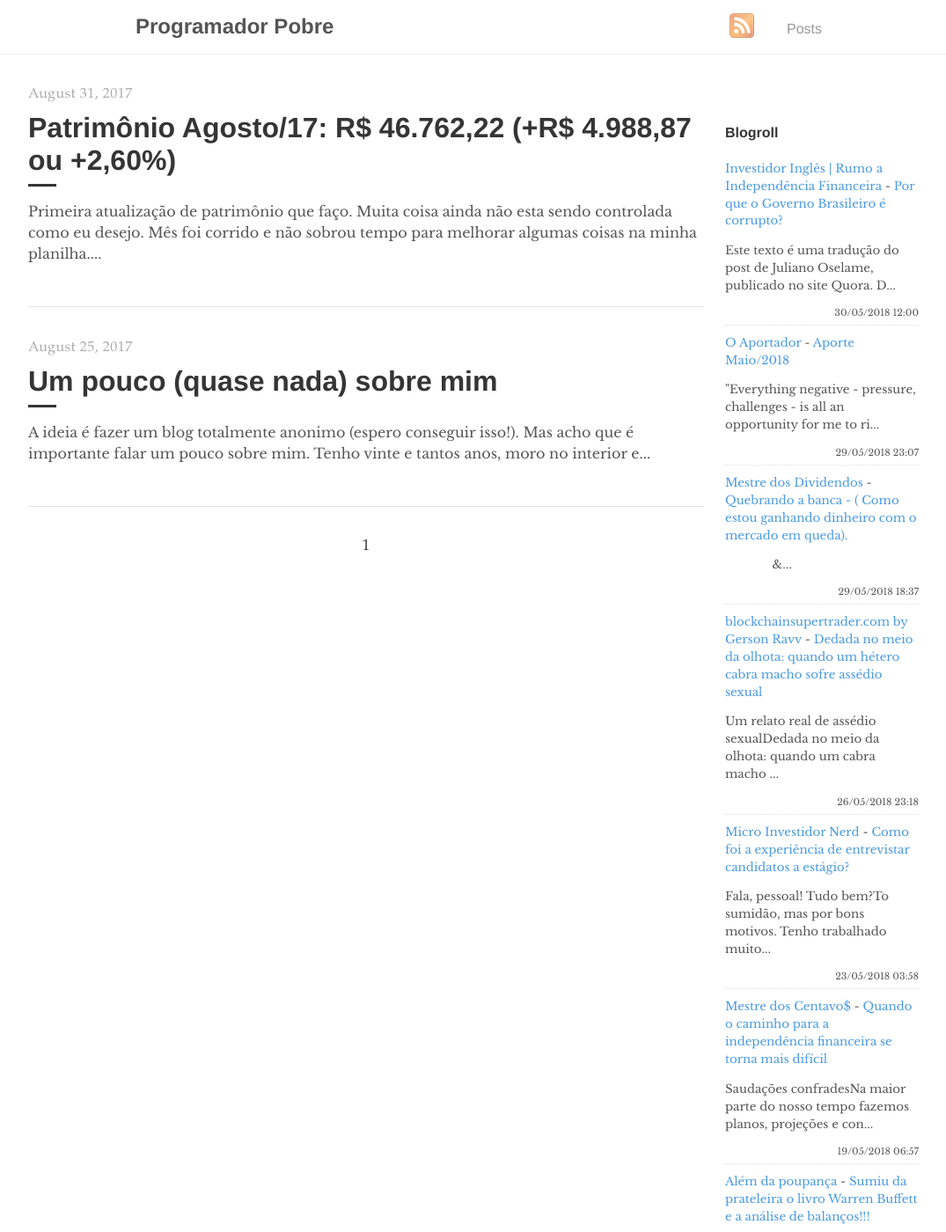
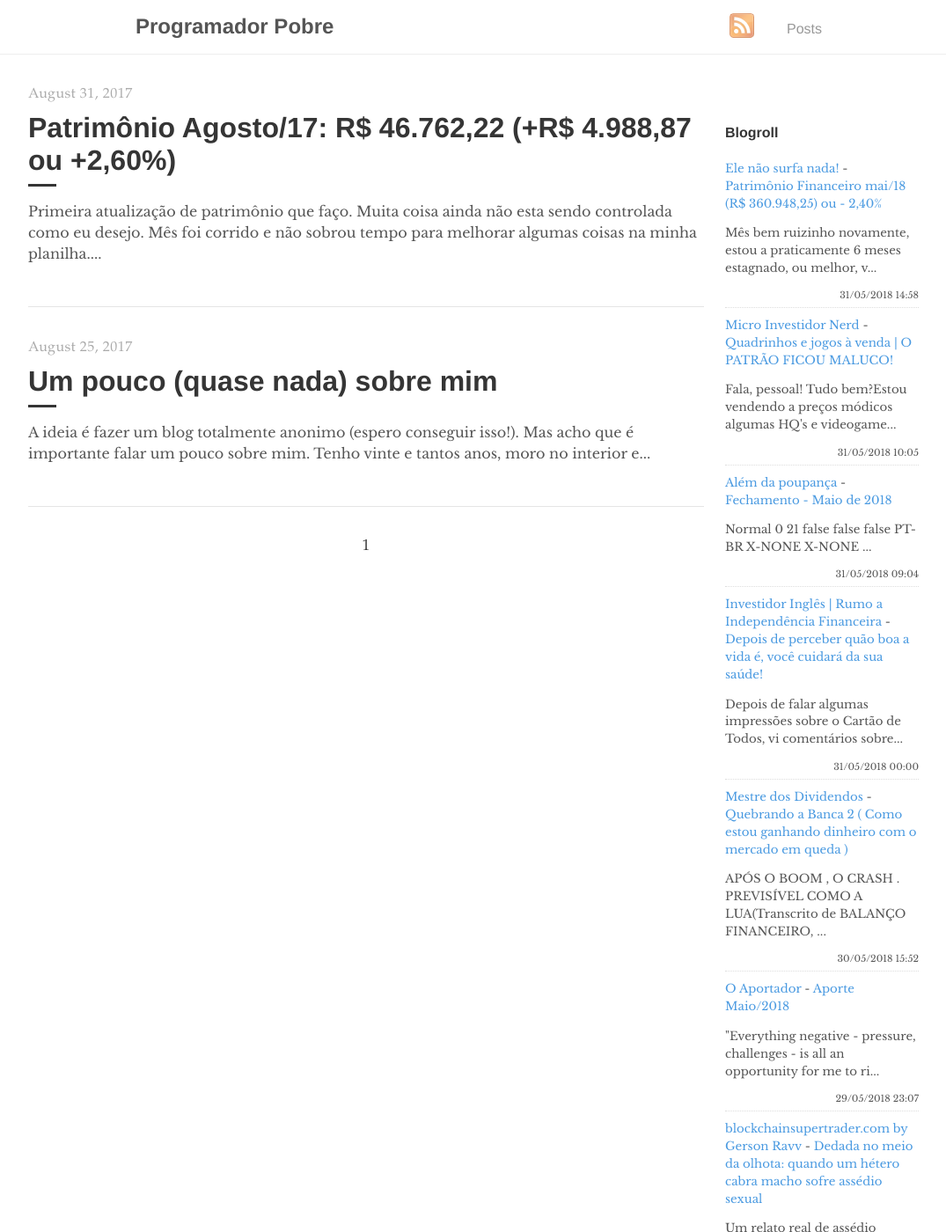
Before and after one commit to programadorpobre/programadorpobre.github.io, a Jekyll site: the page built from index.html, in a window 1280 px wide and 1400 px high. Shown: the whole window at 88% size, without its empty margins (96-1171 px from the left). Built offline with Jekyll 4.4.1, drawn with Linux system fonts in a browser that asks for light colours; the list of posts is cut into pages by our own code; comment, search, counter and statistics services are not loaded; some of the changed text lies outside the part shown.

Commit message:
[ci skip] travis #299

```diff
--- a/_includes/feed-entries.html
+++ b/_includes/feed-entries.html
@@ -1,7 +1,27 @@
 <div class="feed-entry">
-    <a class="feed-entry-site-name" href="https://www.investidoringles.com/">Investidor Inglês | Rumo a Independência Financeira</a> - <a class="feed-entry-title" href="https://www.investidoringles.com/2018/05/por-que-o-governo-brasileiro-e-corrupto.html">Por que o Governo Brasileiro é corrupto?</a>
-    <p class="feed-entry-summary">Este texto é uma tradução do post de Juliano Oselame, publicado no site Quora. D...</p>
-    <time datetime="2018-05-30T12:00:00.000-03:00">30/05/2018 12:00</time>
+    <a class="feed-entry-site-name" href="https://elenaosurfanada.blogspot.com/">Ele não surfa nada!</a> - <a class="feed-entry-title" href="https://elenaosurfanada.blogspot.com/2018/05/patrimonio-financeiro-mai18-r-36094825.html">Patrimônio Financeiro mai/18 (R$ 360.948,25) ou - 2,40%</a>
+    <p class="feed-entry-summary">Mês bem ruizinho novamente, estou a praticamente 6 meses estagnado, ou melhor, v...</p>
+    <time datetime="2018-05-31T14:58:00.001-03:00">31/05/2018 14:58</time>
+</div>
+<div class="feed-entry">
+    <a class="feed-entry-site-name" href="https://microinvestidornerd.blogspot.com/">Micro Investidor Nerd</a> - <a class="feed-entry-title" href="https://microinvestidornerd.blogspot.com/2018/05/quadrinhos-e-jogos-venda-o-patrao-ficou.html">Quadrinhos e jogos à venda | O PATRÃO FICOU MALUCO!</a>
+    <p class="feed-entry-summary">Fala, pessoal! Tudo bem?Estou vendendo a preços módicos algumas HQ's e videogame...</p>
+    <time datetime="2018-05-31T10:05:00.000-07:00">31/05/2018 10:05</time>
+</div>
+<div class="feed-entry">
+    <a class="feed-entry-site-name" href="https://alemdapoupanca.blogspot.com/">Além da poupança</a> - <a class="feed-entry-title" href="https://alemdapoupanca.blogspot.com/2018/05/fechamento-maio-de-2018.html">Fechamento - Maio de 2018</a>
+    <p class="feed-entry-summary">         Normal  0      21      false  false  false    PT-BR  X-NONE  X-NONE    ...</p>
+    <time datetime="2018-05-31T09:04:00.000-03:00">31/05/2018 09:04</time>
+</div>
+<div class="feed-entry">
+    <a class="feed-entry-site-name" href="https://www.investidoringles.com/">Investidor Inglês | Rumo a Independência Financeira</a> - <a class="feed-entry-title" href="https://www.investidoringles.com/2018/05/como-cuidar-da-saude.html">Depois de perceber quão boa a vida é, você cuidará da sua saúde!</a>
+    <p class="feed-entry-summary">Depois de falar algumas impressões sobre o Cartão de Todos, vi comentários sobre...</p>
+    <time datetime="2018-05-31T00:00:00.000-03:00">31/05/2018 00:00</time>
+</div>
+<div class="feed-entry">
+    <a class="feed-entry-site-name" href="https://mestredosdividendos.blogspot.com/">Mestre dos Dividendos</a> - <a class="feed-entry-title" href="https://mestredosdividendos.blogspot.com/2018/05/quebrando-banca-2-como-estou-ganhando.html">Quebrando a Banca 2 ( Como estou ganhando dinheiro com o mercado em  queda )</a>
+    <p class="feed-entry-summary">APÓS O BOOM , O CRASH . PREVISÍVEL COMO A LUA(Transcrito de BALANÇO FINANCEIRO, ...</p>
+    <time datetime="2018-05-30T15:52:00.001-07:00">30/05/2018 15:52</time>
 </div>
 <div class="feed-entry">
     <a class="feed-entry-site-name" href="https://oaportadorfinanceiro.blogspot.com/">O Aportador</a> - <a class="feed-entry-title" href="https://oaportadorfinanceiro.blogspot.com/2018/05/aporte-maio2018.html">Aporte Maio/2018</a>
@@ -9,19 +29,9 @@
     <time datetime="2018-05-29T23:07:00.001-03:00">29/05/2018 23:07</time>
 </div>
 <div class="feed-entry">
-    <a class="feed-entry-site-name" href="https://mestredosdividendos.blogspot.com/">Mestre dos Dividendos</a> - <a class="feed-entry-title" href="https://mestredosdividendos.blogspot.com/2018/05/quebrando-banca-como-estou-ganhando.html">Quebrando a banca - ( Como estou ganhando dinheiro com o mercado em queda).</a>
-    <p class="feed-entry-summary">&nbsp;&nbsp;&nbsp;&nbsp;&nbsp;&nbsp;&nbsp;&nbsp;&nbsp;&nbsp;&nbsp;&nbsp;&nbsp; &...</p>
-    <time datetime="2018-05-29T18:37:00.000-07:00">29/05/2018 18:37</time>
-</div>
-<div class="feed-entry">
     <a class="feed-entry-site-name" href="http://www.blockchainsupertrader.com/">blockchainsupertrader.com by Gerson Ravv</a> - <a class="feed-entry-title" href="http://www.blockchainsupertrader.com/2018/05/dedada-no-meio-da-olhota-quando-um.html">Dedada no meio da olhota: quando um hétero cabra macho sofre assédio sexual</a>
     <p class="feed-entry-summary">Um relato real de assédio sexualDedada no meio da olhota: quando um cabra macho ...</p>
     <time datetime="2018-05-26T23:18:00.002-03:00">26/05/2018 23:18</time>
-</div>
-<div class="feed-entry">
-    <a class="feed-entry-site-name" href="https://microinvestidornerd.blogspot.com/">Micro Investidor Nerd</a> - <a class="feed-entry-title" href="https://microinvestidornerd.blogspot.com/2018/05/como-foi-entrevistar-candidatos-estagio.html">Como foi a experiência de entrevistar candidatos a estágio?</a>
-    <p class="feed-entry-summary">Fala, pessoal! Tudo bem?To sumidão, mas por bons motivos. Tenho trabalhado muito...</p>
-    <time datetime="2018-05-23T03:58:00.002-07:00">23/05/2018 03:58</time>
 </div>
 <div class="feed-entry">
     <a class="feed-entry-site-name" href="https://mestredoscentavos.blogspot.com/">Mestre dos Centavo$</a> - <a class="feed-entry-title" href="https://mestredoscentavos.blogspot.com/2018/05/quando-o-caminho-para-independencia.html">Quando o caminho para a independência financeira se torna mais difícil</a>
@@ -29,16 +39,6 @@
     <time datetime="2018-05-19T06:57:00.000-07:00">19/05/2018 06:57</time>
 </div>
 <div class="feed-entry">
-    <a class="feed-entry-site-name" href="https://alemdapoupanca.blogspot.com/">Além da poupança</a> - <a class="feed-entry-title" href="https://alemdapoupanca.blogspot.com/2018/05/sumiu-da-prateleira-o-livro-warren.html">Sumiu da prateleira o livro Warren Buffett e a análise de balanços!!!</a>
-    <p class="feed-entry-summary">       Normal  0      21      false  false  false    PT-BR  X-NONE  X-NONE      ...</p>
-    <time datetime="2018-05-17T11:13:00.000-03:00">17/05/2018 11:13</time>
-</div>
-<div class="feed-entry">
-    <a class="feed-entry-site-name" href="https://elenaosurfanada.blogspot.com/">Ele não surfa nada!</a> - <a class="feed-entry-title" href="https://elenaosurfanada.blogspot.com/2018/04/patrimonio-financeiro-abr18-r-36982650.html">Patrimônio Financeiro abr/18 (R$ 369.826,50) ou + 2,14%</a>
-    <p class="feed-entry-summary">Um bom mês para os aportes, consegui economizar bastante e o aporte pagou toda a...</p>
-    <time datetime="2018-04-30T23:10:00.000-03:00">30/04/2018 23:10</time>
-</div>
-<div class="feed-entry">
     <a class="feed-entry-site-name" href="http://bonsdividendos.blogspot.com/">Dividendos</a> - <a class="feed-entry-title" href="http://bonsdividendos.blogspot.com/2017/12/dividendos-tiete-iii.html">Dividendos Tietê III</a>
     <p class="feed-entry-summary">Bom dia Pessoal,Recebi mais um comunicado que sempre gosto de compartilhar com v...</p>
     <time datetime="2017-12-12T02:15:00.001-08:00">12/12/2017 02:15</time>
```
